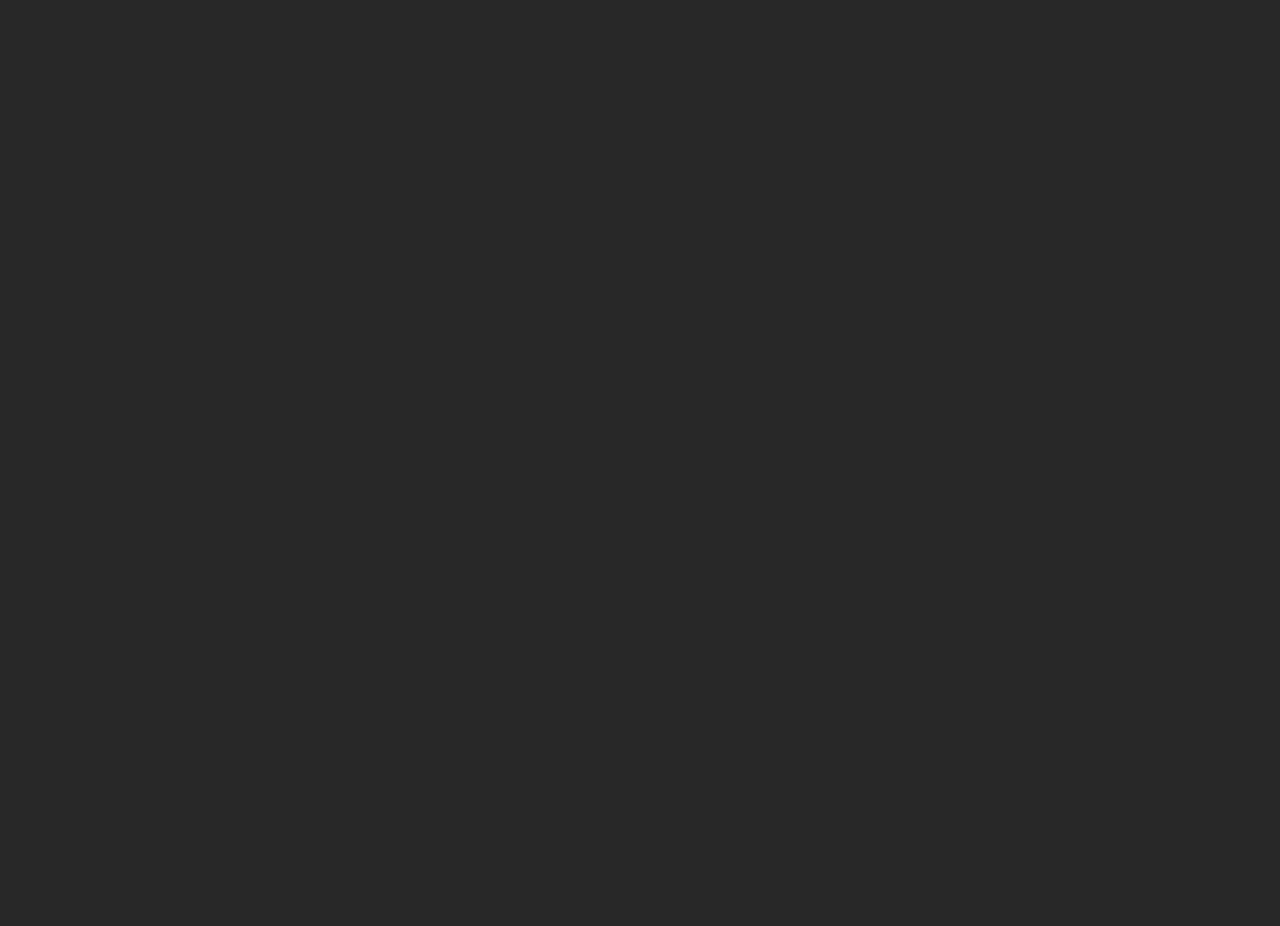
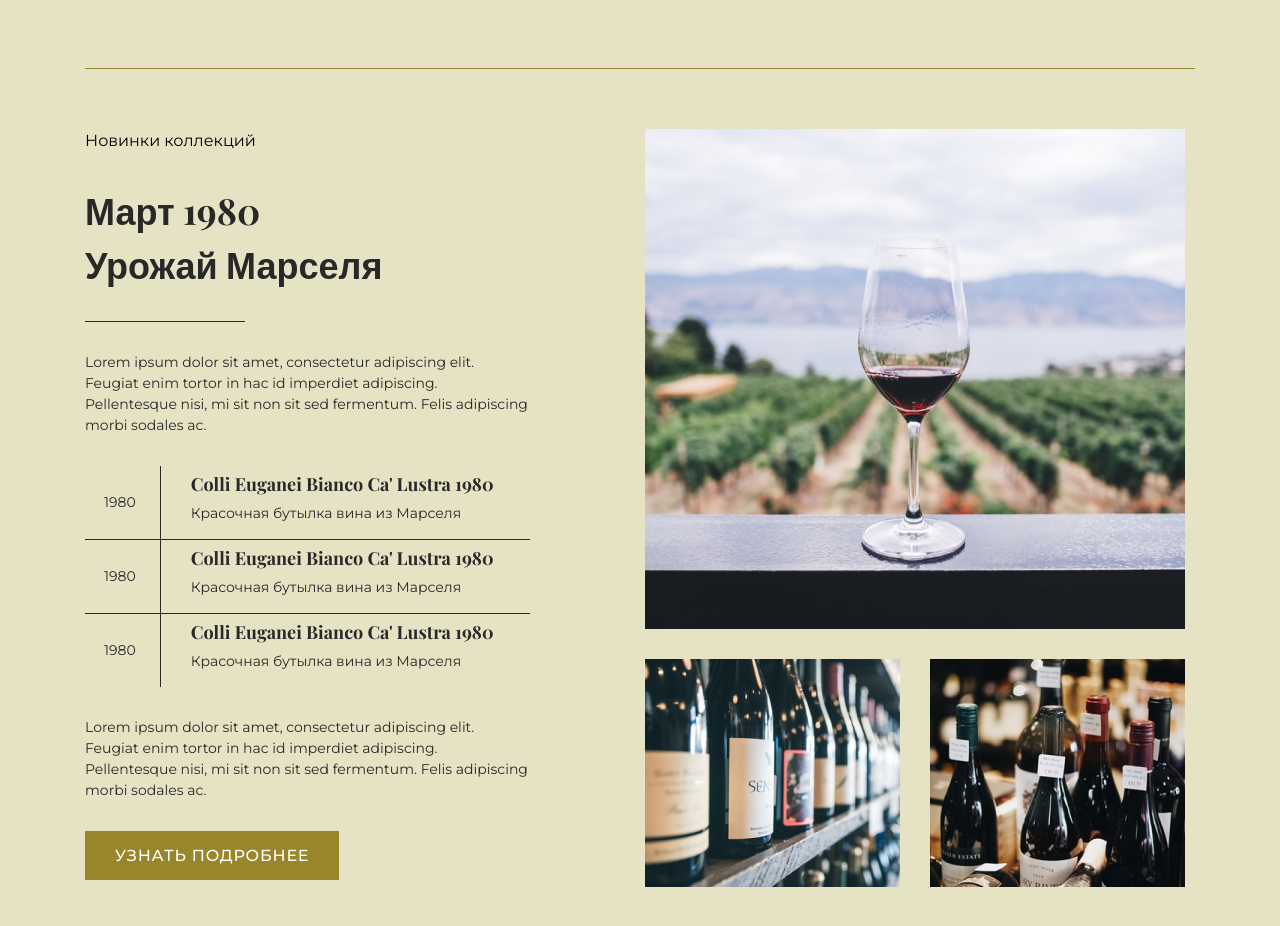
Before and after one commit to Tchander/wines_figma, a Vue app: page / in a window 1280 px wide. Shown: the part 1760-2686 px from the top of the page. Before the commit the page ends 1748 px from the top, so only its background shows below. Built offline with nearby package versions, Linux system fonts and the light colour scheme.

Commit message:
feat: add collection section

```diff
--- a/src/components/Collection.vue
+++ b/src/components/Collection.vue
@@ -1,5 +1,100 @@
 <template>
-  <div class="wines-collection-section"></div>
+  <div class="wines-collection-section">
+    <div class="wines-container">
+      <div class="wines-collection__content">
+        <div class="wines-collection__content-info">
+          <div class="wines-collection__content-info__subtitle">
+            Новинки коллекций
+          </div>
+          <div class="wines-collection__content-info__title">
+            Март 1980 Урожай Марселя
+          </div>
+          <div class="wines-collection__content-info__line"></div>
+          <div class="wines-collection__content-info__text">
+            Lorem ipsum dolor sit amet, consectetur adipiscing elit. Feugiat
+            enim tortor in hac id imperdiet adipiscing. Pellentesque nisi, mi
+            sit non sit sed fermentum. Felis adipiscing morbi sodales ac.
+          </div>
+          <div class="wines-collection__content-info__cards">
+            <div class="wines-collection__content-info__cards-card">
+              <div class="wines-collection__content-info__cards-card__year">
+                1980
+              </div>
+              <div class="wines-collection__content-info__cards-card-info">
+                <div
+                  class="wines-collection__content-info__cards-card-info__title"
+                >
+                  Colli Euganei Bianco Ca' Lustra 1980
+                </div>
+                <div
+                  class="
+                    wines-collection__content-info__cards-card-info__description
+                  "
+                >
+                  Красочная бутылка вина из Марселя
+                </div>
+              </div>
+            </div>
+            <div class="wines-collection__content-info__cards-card">
+              <div class="wines-collection__content-info__cards-card__year">
+                1980
+              </div>
+              <div class="wines-collection__content-info__cards-card-info">
+                <div
+                  class="wines-collection__content-info__cards-card-info__title"
+                >
+                  Colli Euganei Bianco Ca' Lustra 1980
+                </div>
+                <div
+                  class="
+                    wines-collection__content-info__cards-card-info__description
+                  "
+                >
+                  Красочная бутылка вина из Марселя
+                </div>
+              </div>
+            </div>
+            <div class="wines-collection__content-info__cards-card">
+              <div class="wines-collection__content-info__cards-card__year">
+                1980
+              </div>
+              <div class="wines-collection__content-info__cards-card-info">
+                <div
+                  class="wines-collection__content-info__cards-card-info__title"
+                >
+                  Colli Euganei Bianco Ca' Lustra 1980
+                </div>
+                <div
+                  class="
+                    wines-collection__content-info__cards-card-info__description
+                  "
+                >
+                  Красочная бутылка вина из Марселя
+                </div>
+              </div>
+            </div>
+          </div>
+          <div class="wines-collection__content-info__text">
+            Lorem ipsum dolor sit amet, consectetur adipiscing elit. Feugiat
+            enim tortor in hac id imperdiet adipiscing. Pellentesque nisi, mi
+            sit non sit sed fermentum. Felis adipiscing morbi sodales ac.
+          </div>
+          <div class="wines-collection-section__btn">
+            <a class="wines__btn" href="#">Узнать подробнее</a>
+          </div>
+        </div>
+        <div class="wines-collection__content-images">
+          <div class="wines-collection__content-images__top">
+            <img src="../assets/images/collection/collection_01.png" alt="01" />
+          </div>
+          <div class="wines-collection__content-images__bottom">
+            <img src="../assets/images/collection/collection_02.png" alt="02" />
+            <img src="../assets/images/collection/collection_03.png" alt="03" />
+          </div>
+        </div>
+      </div>
+    </div>
+  </div>
 </template>
 
 <script>
@@ -8,4 +103,102 @@ export default {
 };
 </script>
 
-<style lang="scss" scoped></style>
+<style lang="scss" scoped>
+.wines-collection-section {
+  background: #e6e3c4;
+  padding: 80px 0;
+  .wines-collection__content {
+    display: flex;
+    border-top: 1px solid #998431;
+    border-bottom: 1px solid #998431;
+    padding: 60px 0;
+    .wines-collection__content-info {
+      margin-right: 110px;
+      .wines-collection__content-info__subtitle {
+        font-size: 16px;
+        line-height: 150%;
+        margin-bottom: 30px;
+      }
+      .wines-collection__content-info__title {
+        font-family: "Playfair Display", sans-serif;
+        font-weight: 700;
+        font-size: 36px;
+        line-height: 150%;
+        color: #282828;
+        width: 100%;
+        max-width: 298px;
+        margin-bottom: 30px;
+      }
+      .wines-collection__content-info__line {
+        width: 100%;
+        max-width: 160px;
+        border-bottom: 1px solid #282828;
+        margin-bottom: 30px;
+      }
+      .wines-collection__content-info__text {
+        line-height: 150%;
+        color: #282828;
+        width: 100%;
+        max-width: 445px;
+        margin-bottom: 30px;
+      }
+      .wines-collection__content-info__cards {
+        display: flex;
+        flex-direction: column;
+        margin-bottom: 30px;
+        .wines-collection__content-info__cards-card {
+          display: flex;
+          border-bottom: 1px solid #282828;
+          &:last-child {
+            border-bottom: none;
+          }
+          .wines-collection__content-info__cards-card__year {
+            display: flex;
+            align-items: center;
+            line-height: 150%;
+            color: #282828;
+            padding: 0 24px 0 19px;
+            border-right: 1px solid #282828;
+          }
+          .wines-collection__content-info__cards-card-info {
+            margin: 5px 0 15px 30px;
+            .wines-collection__content-info__cards-card-info__title {
+              font-family: "Playfair Display", sans-serif;
+              font-weight: 700;
+              font-size: 18px;
+              line-height: 150%;
+              color: #282828;
+              margin-bottom: 5px;
+            }
+            .wines-collection__content-info__cards-card-info__description {
+              line-height: 150%;
+              color: #282828;
+            }
+          }
+        }
+      }
+      .wines-collection-section__btn {
+        margin-top: 45px;
+      }
+    }
+    .wines-collection__content-images {
+      margin-left: 5px;
+      .wines-collection__content-images__top {
+        margin-bottom: 30px;
+        img {
+          width: 100%;
+          max-width: 540px;
+        }
+      }
+      .wines-collection__content-images__bottom {
+        display: flex;
+        justify-content: space-between;
+        img {
+          width: 100%;
+          max-width: 255px;
+        }
+      }
+    }
+  }
+}
+</style>
```
